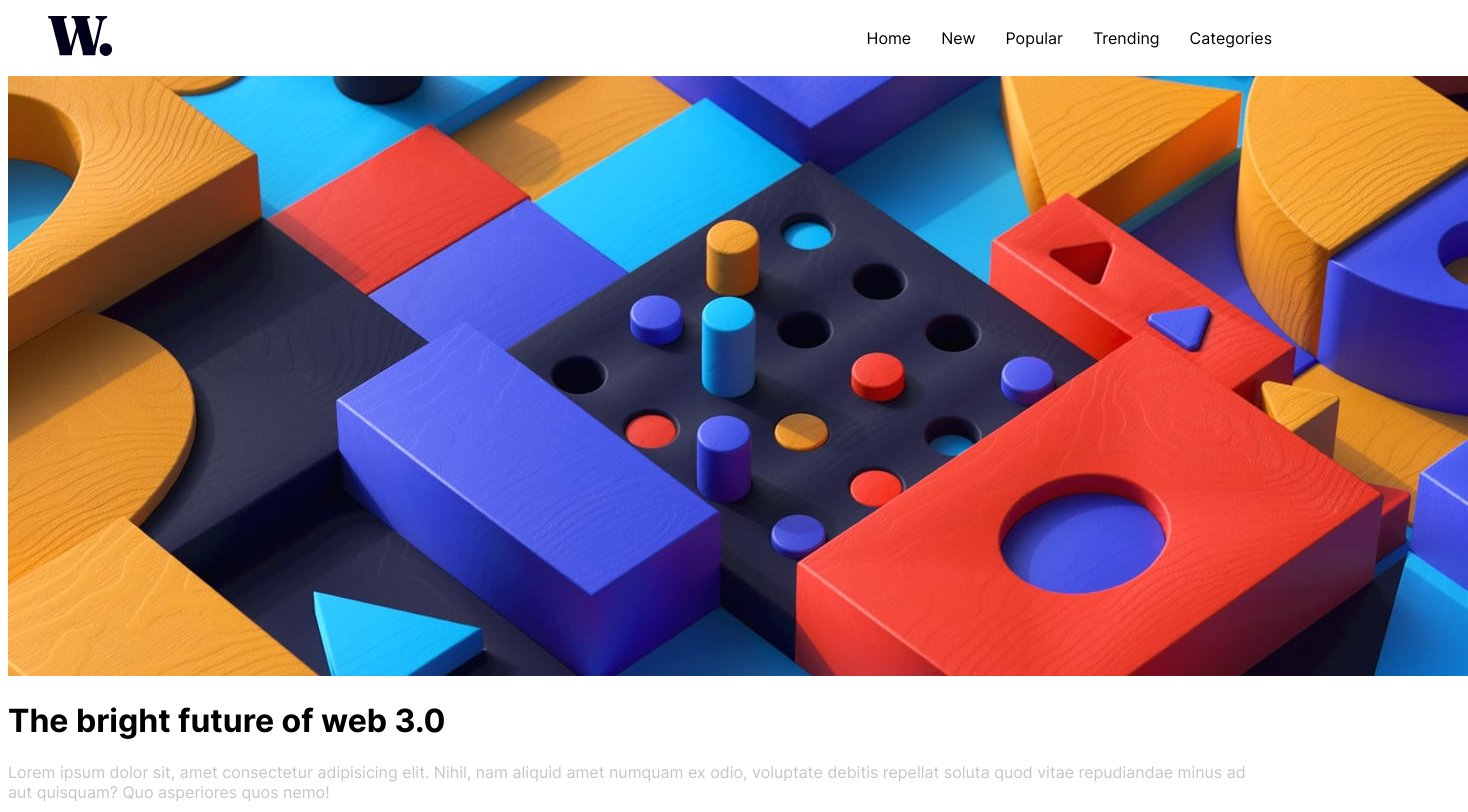
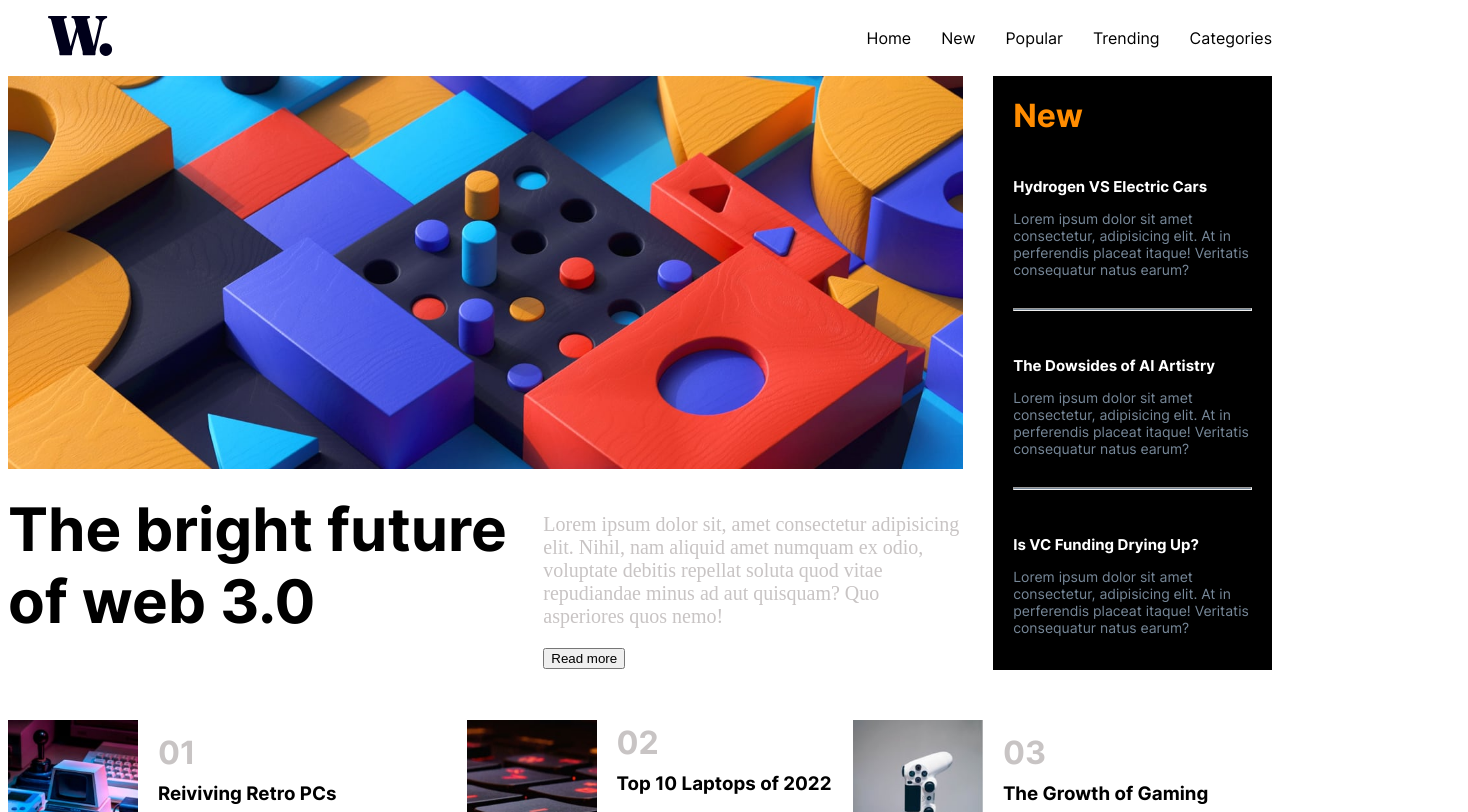
Before and after one commit to agustinvera25/NewsHomepage, a React (Vite) app: page / in a window 1280 px wide. Shown: the top 812 px of the page, 1468 px wide, since content can reach past the window. Built offline with nearby package versions, Linux system fonts and the light colour scheme.

Commit message:
add: correccionesque hicimos en la reu

```diff
--- a/src/App.jsx
+++ b/src/App.jsx
@@ -1,16 +1,13 @@
 import Listcards from "./components/Listcards";
-import ListNew from "./components/ListNew";
 import MainInformation from "./components/MainInformation";
 import Navbar from "./components/Navbar";
-
 
 function App() {
   return (
     <>
       <Navbar />
       <MainInformation />
-      <ListNew/>
-      <Listcards/>
+      <Listcards />
     </>
   );
 }
--- a/src/components/ListNew.jsx
+++ b/src/components/ListNew.jsx
@@ -1,20 +1,32 @@
 import "../styles/ListNew.css";
-export default function ListNew(){
-    return <div>
-    <h2 id= "Titulo">New </h2>
+export default function ListNew() {
+  return (
+    <section className="listNewContenedor">
+      {/* <h2 id="Titulo">New </h2> PODRIA NO LLEVAR ID */}
+      <h2>New </h2>
       <div>
-      <h3 id= "Subtitulo">Hydrogen VS Electric Cars</h3>
-      <p  id="MiniParrafo">Lorem ipsum dolor sit amet consectetur, adipisicing elit. At in perferendis placeat itaque! Veritatis consequatur natus earum?</p>
+        <h3 id="Subtitulo">Hydrogen VS Electric Cars</h3>
+        <p id="MiniParrafo">
+          Lorem ipsum dolor sit amet consectetur, adipisicing elit. At in
+          perferendis placeat itaque! Veritatis consequatur natus earum?
+        </p>
         <hr></hr>
       </div>
       <div>
-      <h3 id= "Subtitulo">The Dowsides of AI Artistry</h3>
-      <p  id="MiniParrafo">Lorem ipsum dolor sit amet consectetur, adipisicing elit. At in perferendis placeat itaque! Veritatis consequatur natus earum?</p>
+        <h3 id="Subtitulo">The Dowsides of AI Artistry</h3>
+        <p id="MiniParrafo">
+          Lorem ipsum dolor sit amet consectetur, adipisicing elit. At in
+          perferendis placeat itaque! Veritatis consequatur natus earum?
+        </p>
         <hr></hr>
       </div>
       <div>
-      <h3 id= "Subtitulo">Is VC Funding Drying Up?</h3>
-      <p  id="MiniParrafo">Lorem ipsum dolor sit amet consectetur, adipisicing elit. At in perferendis placeat itaque! Veritatis consequatur natus earum?</p>
+        <h3 id="Subtitulo">Is VC Funding Drying Up?</h3>
+        <p id="MiniParrafo">
+          Lorem ipsum dolor sit amet consectetur, adipisicing elit. At in
+          perferendis placeat itaque! Veritatis consequatur natus earum?
+        </p>
       </div>
-  </div>
+    </section>
+  );
 }
--- a/src/components/Listcards.jsx
+++ b/src/components/Listcards.jsx
@@ -6,7 +6,7 @@ export default function Listcards (){
 
     return  <section className="presentacion-tarjetas">
 
-    <article className="tarjeta">
+    <article className="tarjeta bajada">
 
       <img src={image1} alt="" />
       <div >
--- a/src/components/MainInformation.jsx
+++ b/src/components/MainInformation.jsx
@@ -1,18 +1,26 @@
 import imageTitle from "../../assets/images/image-web-3-desktop.jpg";
+import ListNew from "./ListNew";
+import "../styles/MainInformation.css";
 
 export default function MainInformation() {
   return (
-    <>
-      <img src={imageTitle} alt="" />
-      <div>
-        <h1>The bright future of web 3.0</h1>
-        <p>
-          Lorem ipsum dolor sit, amet consectetur adipisicing elit. Nihil, nam
-          aliquid amet numquam ex odio, voluptate debitis repellat soluta quod
-          vitae repudiandae minus ad aut quisquam? Quo asperiores quos nemo!
-        </p>
-        <button>Read more</button>
+    <section id="hero">
+      <div className="descripcion">
+        <img src={imageTitle} alt="" />
+        <div className="eseContenedorBello">
+          <h1>The bright future of web 3.0</h1>
+          <div className="bajada">
+            <p>
+              Lorem ipsum dolor sit, amet consectetur adipisicing elit. Nihil,
+              nam aliquid amet numquam ex odio, voluptate debitis repellat
+              soluta quod vitae repudiandae minus ad aut quisquam? Quo
+              asperiores quos nemo!
+            </p>
+            <button>Read more</button>
+          </div>
+        </div>
       </div>
-    </>
+      <ListNew />
+    </section>
   );
 }
--- a/src/styles/ListNew.css
+++ b/src/styles/ListNew.css
@@ -1,28 +1,45 @@
-#Titulo {
+.listNewContenedor{
+    background-color: black;
+    font-family: "Inter";
+    display: flex;
+    flex-direction: column;
+    justify-content: space-around;
+    width: 20%;
+    padding: 20px;
+}
+
+/* .listNewContenedor #Titulo {
     font-size: 24px;
     color:darkorange;
-    background-color: black;
 
 }
-
-#Subtitulo {
+.listNewContenedor #Subtitulo{
     font-size: 15px;
     color: white;
-    background-color: black;
+}
+#MiniParrafo {
+    font-size: 10px;
+    color: lightslategray;
+} */
+
+.listNewContenedor h2 {
+    font-size: 32px;
+    color:darkorange;
+    margin-top: 0;
 }
 
+.listNewContenedor h3{
+    font-size: 15px;
+    color: white;
+    margin-bottom: 2px;
+}
+
+.listNewContenedor p {
+    font-size: 14px;
+    color: lightslategray;
+}
 hr {
     height: 1px;
     background-color: lightslategray;
-
+    margin: 30px 0;
 }
-
-#MiniParrafo {
-    font-size: 10px;
-    color: lightslategray;
-    background-color: black;
-}
-
-* {
-    font-family: "Inter";
-}
--- a/src/styles/Listcards.css
+++ b/src/styles/Listcards.css
@@ -1,17 +1,16 @@
 .presentacion-tarjetas{
+    font-family: "Inter";
     width: 100%;
     display: flex;
     justify-content: space-between;
-    flex-wrap: wrap;/*hace lo posible por colocarlo al lado,
+    /*flex-wrap: wrap;/*hace lo posible por colocarlo al lado,
                     pero si no entra lo pone abajo*/
 }
 
 .tarjeta{
     display: flex;
+    align-items: center;
     padding-top: 50px;
-
-
-
 }
 
 .tarjeta img{
@@ -20,17 +19,29 @@
 }
 
 .tarjeta div{
-    width: 220px;
-    height: 200px;
+    /* width: 220px;
+    height: 200px; */
     padding-left: 20px;
-
 }
 
 .tarjeta h2, p{
     color: rgb(200, 196, 196);
-
+}
+.tarjeta p{
+    width: 80%;
+}
+.tarjeta h2{
+    font-size: 32px;
+    margin: 0;
+    margin-bottom: 10px;
 }
 .tarjeta h3{
-    font-family:Interbold;
+    font-family: "Interbold";
+    margin: 8px 0;
+}
 
+@media (max-width: 768px) {
+    .presentacion-tarjetas{
+        display: grid;
+    }
 }
--- /dev/null
+++ b/src/styles/MainInformation.css
@@ -0,0 +1,29 @@
+#hero{
+    display: flex;
+    gap: 30px;
+}
+
+#hero .descripcion{
+    width: 80%;
+}
+#hero .descripcion h1{
+    font-family: "Interbold";
+    font-size: 60px;
+    margin: 0;
+}
+#hero .descripcion .eseContenedorBello{
+    margin-top: 20px;
+    display: flex;
+    gap: 20px;
+}
+
+#hero .descripcion .bajada{
+    width: 70%;
+}
+#hero .descripcion .bajada p{
+    font-size: 20px;
+}
+
+#hero .descripcion img{
+    width: 100%;
+}
```
Lines whose indentation alone changed are shown as unchanged.
